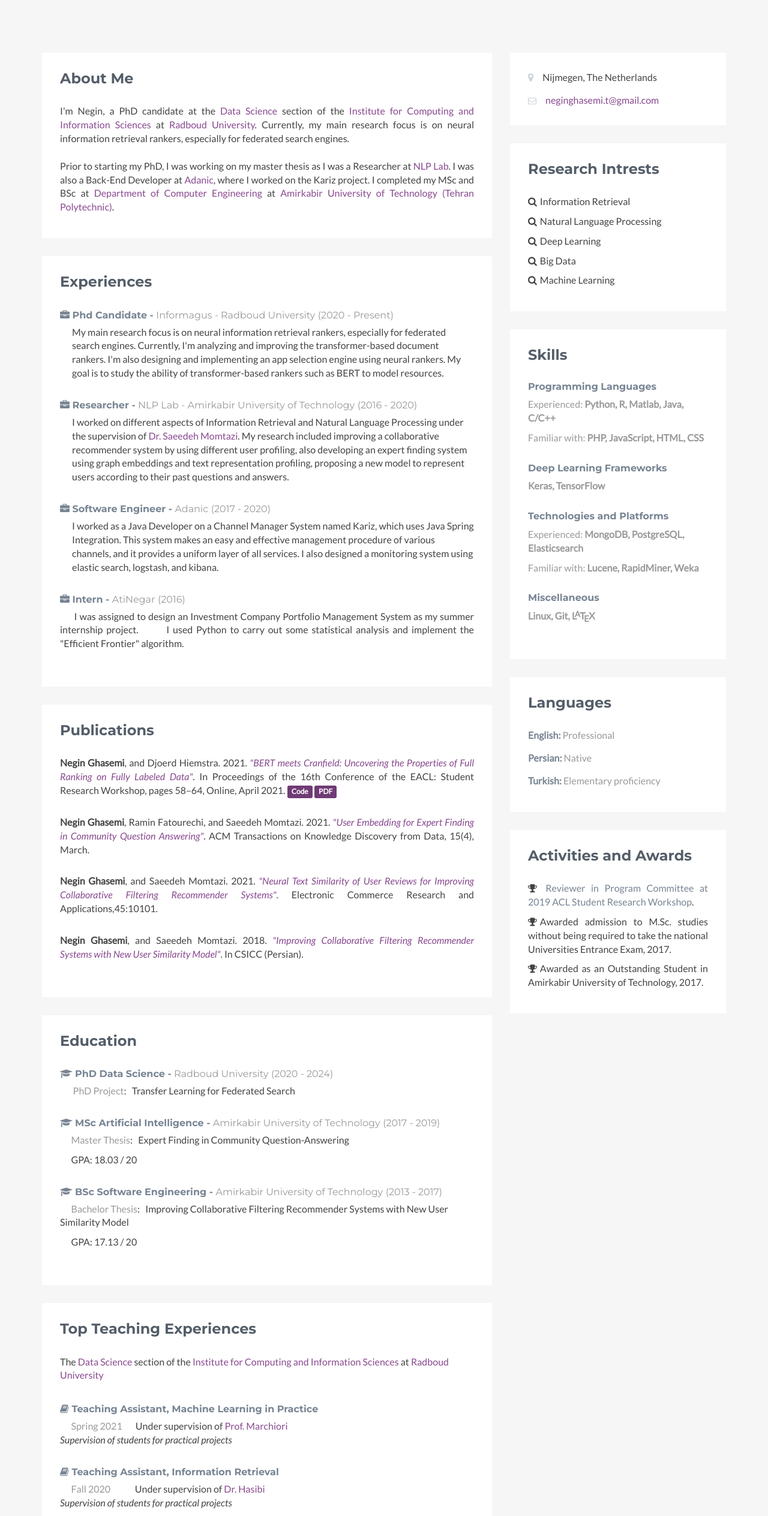
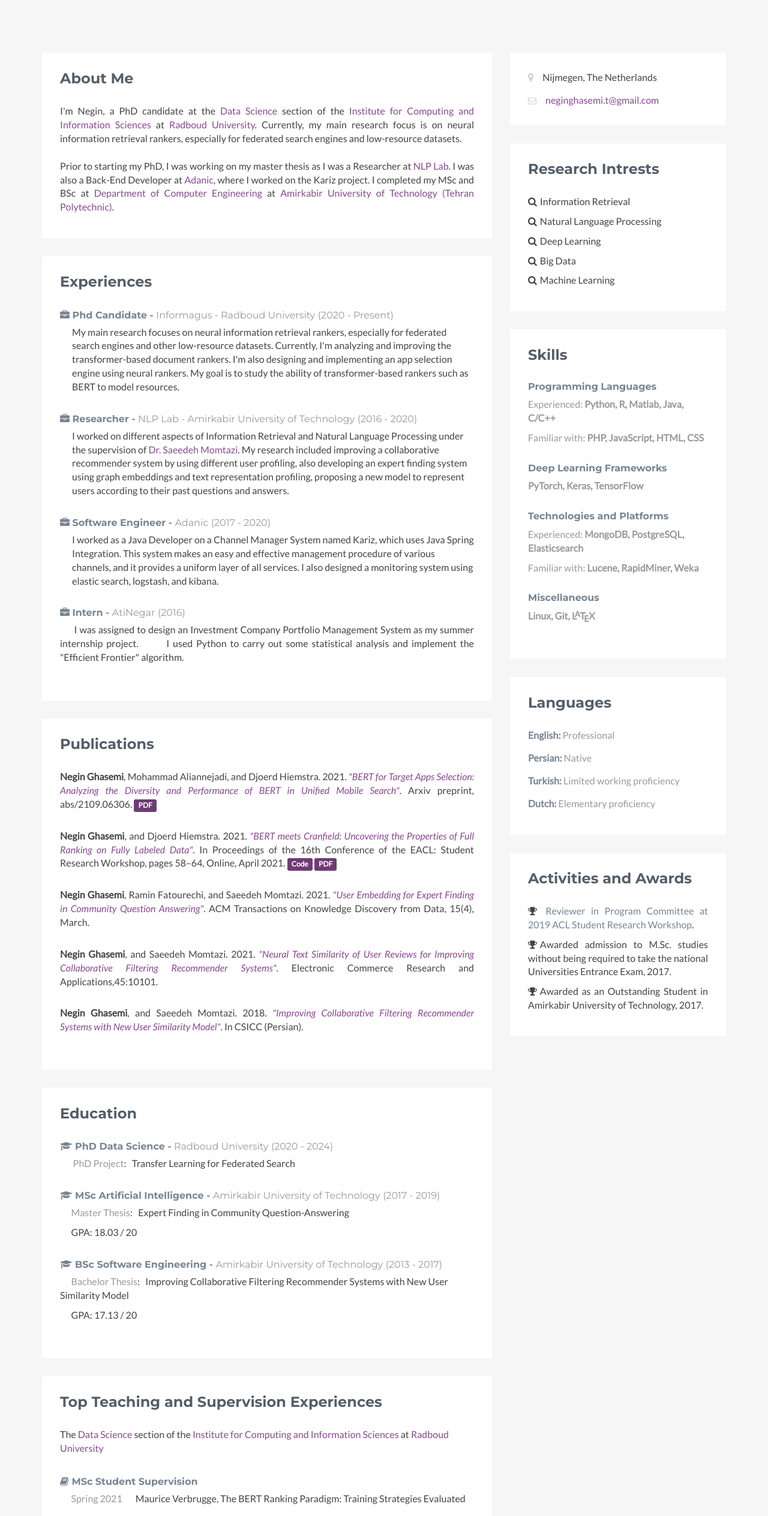
Before and after one commit to neginghasemi/neginghasemi.github.io, a plain HTML site: page index.html in a window 1280 px wide. Shown: the part 212-2740 px from the top of the page at 60% size. Drawn offline with Linux system fonts and the light colour scheme.

Commit message:
add new projects

```diff
--- a/index.html
+++ b/index.html
@@ -45,7 +45,7 @@
     " alt="Negin Ghasemi " />
       <div class="profile-content pull-left ">
         <h1 class="name ">Negin Ghasemi</h1>
-        <h2 class="desc ">PhD Student at Radboud University</h2>
+        <h2 class="desc ">PhD Candidate at Radboud University</h2>
         <ul class="social list-inline ">
           <li><a href="https://www.linkedin.com/in/negin-ghasemi/ " target="_blank"><i class="fa fa-linkedin "></i></a></li>
           <li><a href="https://github.com/neginghasemi " target="_blank"><i class="fa fa-github-alt "></i></a></li>
@@ -65,7 +65,8 @@
                 <h2 class="heading ">About Me</h2>
                 <div class="content">
                 <!-- <p class="trophy">I'm Negin, a 24 year old PhD candidate majoring in Information Retrieval at <a " target="_blank " href="https://www.ru.nl/english/">Radboud University</a>. Currently, I'm a working on Transfer Learning for Federated Search under the supervision of <a " target="_blank " href="https://djoerdhiemstra.com">Prof. Dr. ir. Djoerd Hiemstra</a>.  -->
-                <p class="trophy">I'm Negin, a PhD candidate at the <a " target="_blank " href="https://www.ru.nl/datascience/">Data Science</a> section of the <a " target="_blank " href="https://www.ru.nl/icis/">Institute for Computing and Information Sciences</a> at <a " target="_blank " href="https://www.ru.nl">Radboud University</a>. Currently, my main research focus is on neural information retrieval rankers, especially for federated search engines.
+                <!-- <p class="trophy">I'm Negin, a PhD candidate at the <a " target="_blank " href="https://www.ru.nl/datascience/">Data Science</a> section of the <a " target="_blank " href="https://www.ru.nl/icis/">Institute for Computing and Information Sciences</a> at <a " target="_blank " href="https://www.ru.nl">Radboud University</a>. Currently, my main research focus is on neural information retrieval rankers, especially for federated search engines. -->
+                  <p class="trophy">I'm Negin, a PhD candidate at the <a " target="_blank " href="https://www.ru.nl/datascience/">Data Science</a> section of the <a " target="_blank " href="https://www.ru.nl/icis/">Institute for Computing and Information Sciences</a> at <a " target="_blank " href="https://www.ru.nl">Radboud University</a>. Currently, my main research focus is on neural information retrieval rankers, especially for federated search engines and low-resource datasets.
                   <br><br>Prior to starting my PhD, I was working on my master thesis as I was a Researcher at <a " target="_blank " href="http://nlp.ceit.aut.ac.ir">NLP Lab</a>. I was also a Back-End Developer at <a " target="_blank " href="https://www.adanic.ir">Adanic</a>, where I worked on the Kariz project. I completed my MSc and BSc at <a " target="_blank " href="https://ce.aut.ac.ir/index.php?sid=4&slc_lang=en">Department of Computer Engineering</a> at <a " target="_blank " href="https://aut.ac.ir/en">Amirkabir University of Technology (Tehran Polytechnic)</a>.
                 </p>
 
@@ -79,7 +80,7 @@
             <div class="content ">
               <div class="item ">
                 <h3 class="title "><i class="fa fa-briefcase"></i> Phd Candidate - <span class="place "><a target="_blank " href="https://informagus.nl/">Informagus</a> - <a " target="_blank " href="https://www.ru.nl/english/">Radboud University</a></span> <span class="year ">(2020 - Present)</span></h3>
-                <p style="padding-left:20px">My main research focus is on neural information retrieval rankers, especially for federated search engines. Currently, I'm analyzing and improving the transformer-based document rankers. I'm also designing and implementing an app selection engine using neural rankers. My goal is to study the ability of transformer-based rankers such as BERT to model resources.</p>
+                <p style="padding-left:20px">My main research focuses on neural information retrieval rankers, especially for federated search engines and other low-resource datasets. Currently, I'm analyzing and improving the transformer-based document rankers. I'm also designing and implementing an app selection engine using neural rankers. My goal is to study the ability of transformer-based rankers such as BERT to model resources.</p>
               </div><!--//item-->
               <div class="item ">
                 <h3 class="title "><i class="fa fa-briefcase"></i> Researcher - <span class="place "><a target="_blank " href="http://nlp.ceit.aut.ac.ir">NLP Lab</a> - <a " target="_blank " href="https://aut.ac.ir/en">Amirkabir University of Technology</a></span> <span class="year ">(2016 - 2020)</span></h3>
@@ -100,6 +101,11 @@
           <div class="section-inner ">
             <h2 class="heading ">Publications</h2>
             <div class="content ">
+
+              <div class="item ">
+                <p class="trophy">
+                  <b>Negin Ghasemi</b>, Mohammad Aliannejadi, and Djoerd Hiemstra. 2021. <a target="_blank " href="https://arxiv.org/abs/2109.06306"><i>"BERT for Target Apps Selection: Analyzing the Diversity and Performance of BERT in Unified Mobile Search"</i></a>. Arxiv preprint, abs/2109.06306. <a target="_blank " href="assets/papers/2109.06306.pdf" class="label label-theme label-theme-a">PDF</a></p>
+              </div><!--//item-->
 
               <div class="item ">
                 <p class="trophy">
@@ -163,9 +169,14 @@
 
         <section class="experience section ">
           <div class="section-inner ">
-            <h2 class="heading ">Top Teaching Experiences</h2>
+            <h2 class="heading ">Top Teaching and Supervision Experiences</h2>
             <p>The <a " target="_blank " href="https://www.ru.nl/datascience/">Data Science</a> section of the <a " target="_blank " href="https://www.ru.nl/icis/">Institute for Computing and Information Sciences</a> at <a " target="_blank " href="https://www.ru.nl">Radboud University</a></p>
             <br/>
+
+              <div class="item ">
+                <h3 class="title "><i class="fa fa-book"></i> MSc Student Supervision</h3>
+                  <span class="year ">&nbsp;&nbsp;&nbsp;&nbsp;&nbsp;&nbsp;Spring 2021 &emsp;</span> <p class="inline">Maurice Verbrugge, The BERT Ranking Paradigm: Training Strategies Evaluated</p> <br/>
+              </div><!--//item-->
 
               <div class="item ">
                 <h3 class="title "><i class="fa fa-book"></i> Teaching Assistant, Machine Learning in Practice</h3>
@@ -175,6 +186,7 @@
 
               <div class="item ">
                 <h3 class="title "><i class="fa fa-book"></i> Teaching Assistant, Information Retrieval</h3>
+                  <span class="year ">&nbsp;&nbsp;&nbsp;&nbsp;&nbsp;&nbsp;Fall 2021 &emsp;&nbsp;&nbsp;&nbsp;&nbsp;&nbsp;&nbsp;</span> <p class="inline">Under supervision of <a href="http://hasibi.com" target="_blank">Dr. Hasibi</a>, &nbsp;&nbsp;<a href="https://harrieo.github.io" target="_blank">Dr. Oosterhuis</a></p> <br/>
                   <span class="year ">&nbsp;&nbsp;&nbsp;&nbsp;&nbsp;&nbsp;Fall 2020 &emsp;&nbsp;&nbsp;&nbsp;&nbsp;&nbsp;&nbsp;</span> <p class="inline">Under supervision of <a href="http://hasibi.com" target="_blank">Dr. Hasibi</a></p> <br/>
                 <i>Supervision of students for practical projects</i>
               </div><!--//item-->
@@ -319,7 +331,7 @@
 
                                           <div class="item ">
                                             <h3 class="level-title ">Deep Learning Frameworks</h3>
-                                            <p class="skill-info "><b>Keras, TensorFlow</b></p>
+                                            <p class="skill-info "><b>PyTorch, Keras, TensorFlow</b></p>
                                           </div><!--//item-->
                                           <div class="item ">
                                             <h3 class="level-title ">Technologies and Platforms</h3>
@@ -356,6 +368,10 @@
                                         </li><!--//item-->
                                         <li class="item ">
                                           <span class="title "><strong>Turkish:</strong></span>
+                                          <span class="level ">Limited working proficiency </span>
+                                        </li><!--//item-->
+                                        <li class="item ">
+                                          <span class="title "><strong>Dutch:</strong></span>
                                           <span class="level ">Elementary proficiency </span>
                                         </li><!--//item-->
                                         <!-- <li class="item ">
```
Also changed, not shown: 2 other files.
